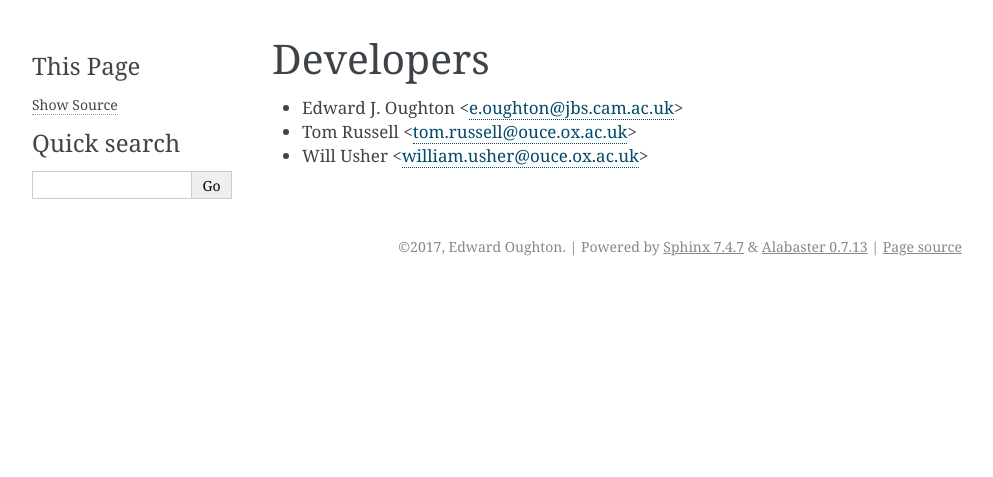
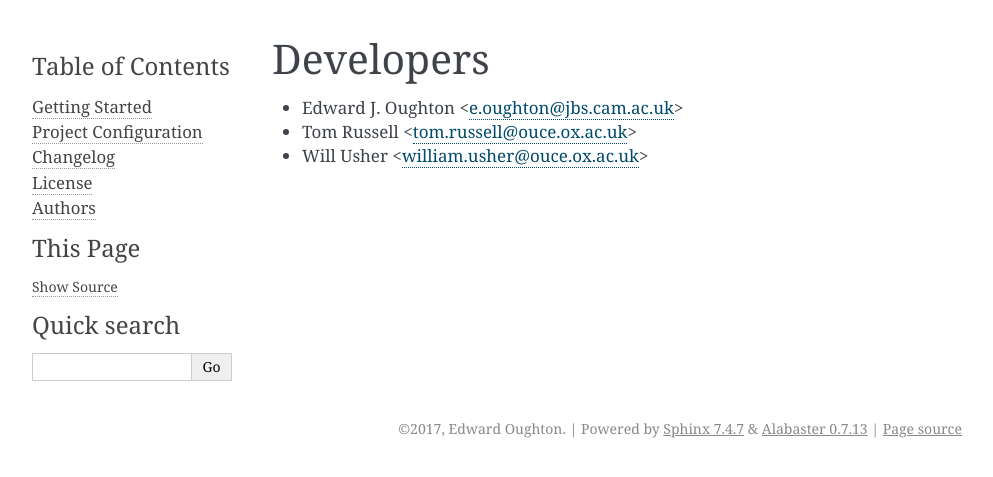
Before and after one commit to nismod/digital_comms, a Sphinx documentation site: the page built from docs/authors.rst, in a window 1280 px wide. Shown: the top 477 px of the page, without its empty margins (148-1141 px from the left). Built offline with Sphinx 7.4.7, drawn with Linux system fonts in a browser that asks for light colours; formulas are drawn with MathJax 3; pages that are not in the unit, such as notebooks, are missing from menus; the version number could not be read and is left out.

Commit message:
Always show full contents in docs pages

```diff
--- a/docs/conf.py
+++ b/docs/conf.py
@@ -167,7 +167,9 @@ html_static_path = ['_static']
 # html_use_smartypants = True
 
 # Custom sidebar templates, maps document names to template names.
-# html_sidebars = {}
+html_sidebars = {
+    '**': ['globaltoc.html', 'relations.html', 'sourcelink.html', 'searchbox.html']
+}
 
 # Additional templates that should be rendered to pages, maps page names to
 # template names.
```
